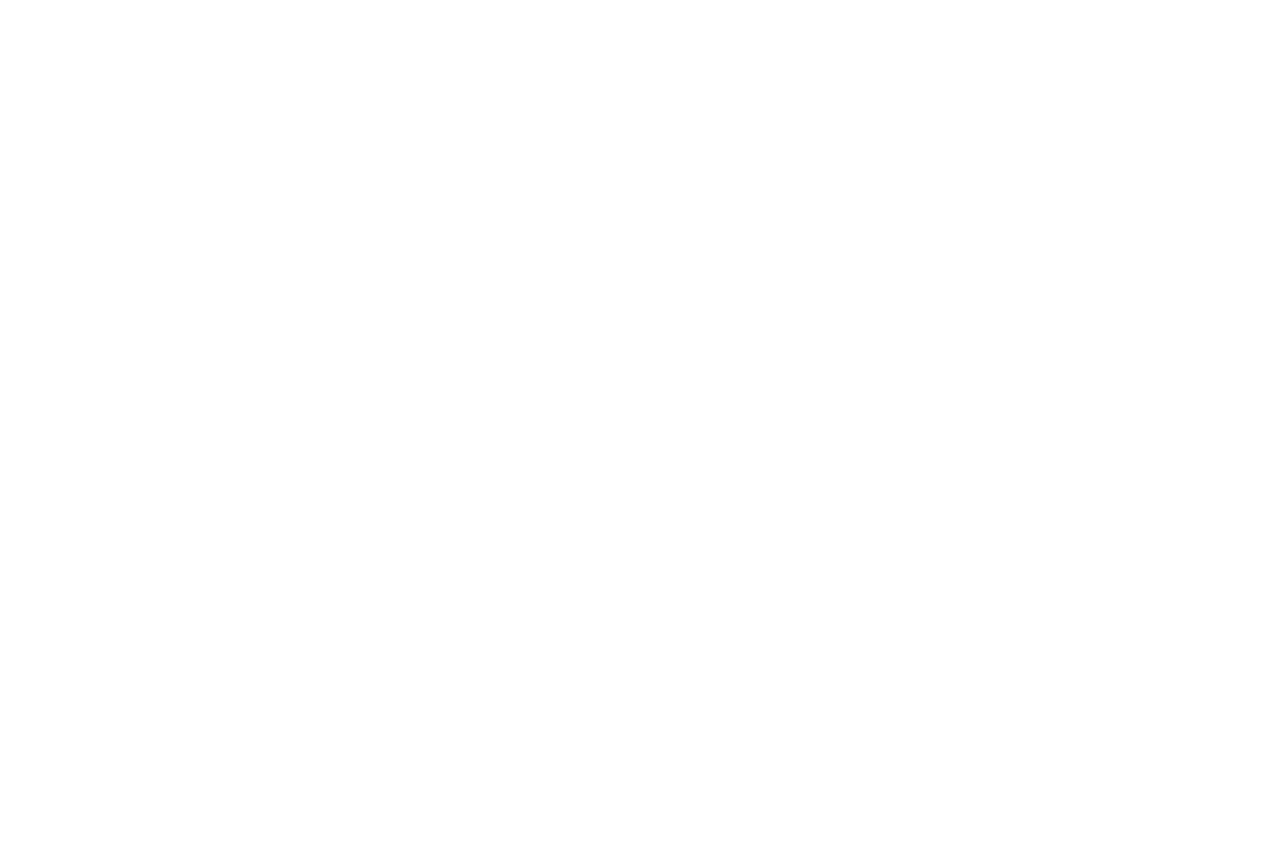
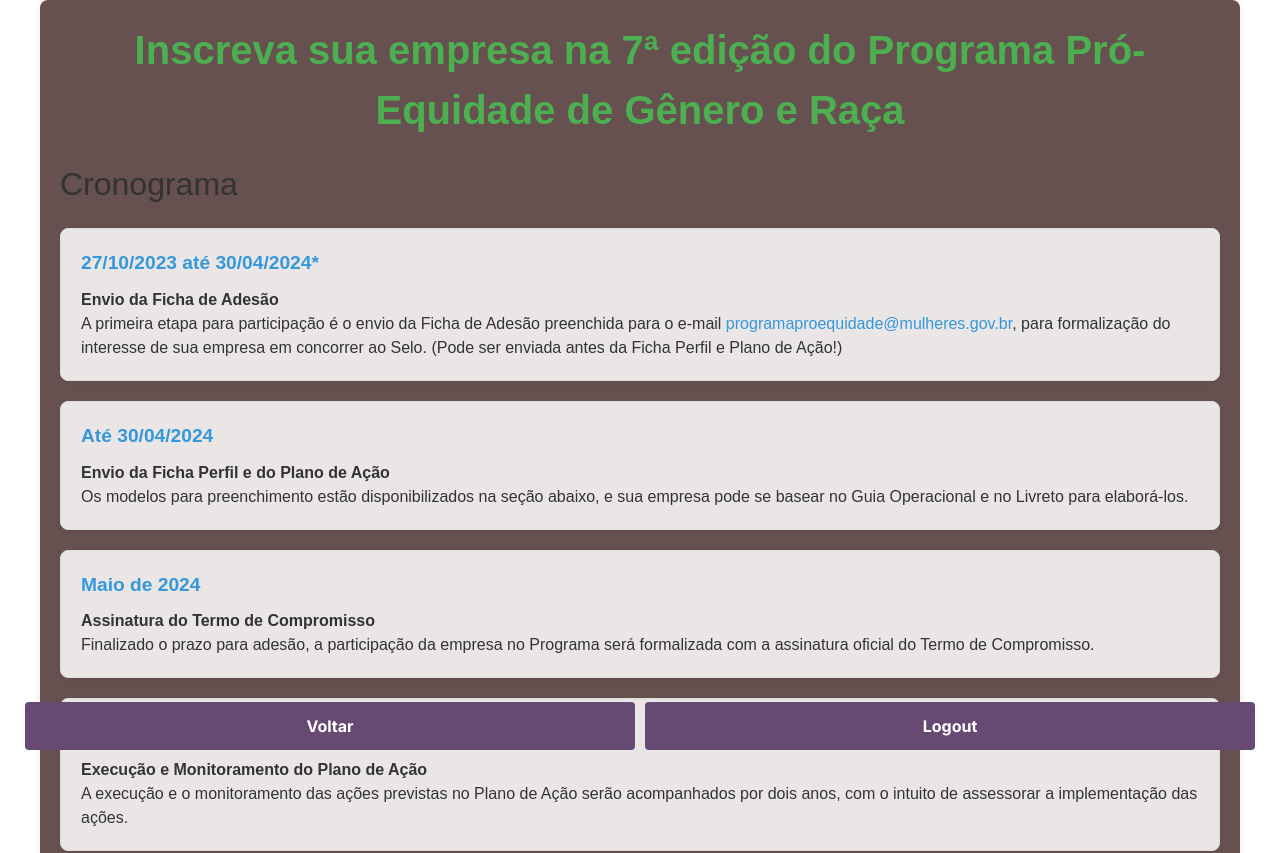
Before and after one commit to Klaudio0707/oucaMinhVoz, a React (Create React App) app: page /Cronograma in a window 1280 px wide. Before the commit this address had no page. Shown: the top 853 px of the page. Before the commit the page ends 800 px from the top, so only its background shows below. Built offline with nearby package versions, Linux system fonts and the light colour scheme; sample sign-in values are in the browser's storage.

Commit message:
projeto atualizado

```diff
--- a/src/App.js
+++ b/src/App.js
@@ -10,6 +10,7 @@
 import GovernoDashboard from './pages/DashboardGoverno';
 import FichaInteresse from './pages/FichaInteresse';
 import DashboardGovernoII from './pages/DashboardGovernoII';
+import Cronograma from './pages/Cronograma';
 import PlanoAcao from './pages/PlanoAcao';
 import Dados from './pages/Dados';
 import GlobalButtons from './pages/Components/GlobalButtons';
@@ -119,6 +120,15 @@
             </ProtectedRoute>
           }
           />
+           <Route
+          path="/Cronograma"
+          element={
+            <ProtectedRoute>
+            <Cronograma/>
+              <GlobalButtons />
+            </ProtectedRoute>
+          }
+          />
       </Routes>
     </Router>
           </UserProvider>
--- a/src/apiFake/db.json
+++ b/src/apiFake/db.json
@@ -2,7 +2,7 @@
   "users": [
     {
       "id": "1786",
-      "nomeRepresentante": "Administrador",
+      "nomeRepresentante": "Ministerio do Trabalho",
       "email": "admin@governo.br",
       "senha": "123456",
       "cnpj": "12345678000190",
--- a/src/pages/Cronograma.js
+++ b/src/pages/Cronograma.js
@@ -1,5 +1,5 @@
 import React from "react";
-import styles from "./Styles/InscricaoPrograma.module.css";
+import styles from "./Styles/Cronograma.module.css";
 
 function Cronograma() {
   return (
--- a/src/pages/DashboardGoverno.js
+++ b/src/pages/DashboardGoverno.js
@@ -56,13 +56,13 @@
             <strong>Bem-vindo, {userData.nomeRepresentante || "Usuário"}!</strong>
             <br />
             <span>
-              <strong>Administrador:</strong> Governo
+              <strong>Ministério:</strong> Ministerio do Trabalho
             </span>
           </div>
           <div className={style["user-email"]}>
             {userData.email || "Email não informado"}
           </div>
-          <strong>CNPJ: {userData.cnpj || "CNPJ não informado"}</strong>
+
         </div>
 
         {/* Exibir contagem de usuários cadastrados */}
--- a/src/pages/Login.js
+++ b/src/pages/Login.js
@@ -48,11 +48,11 @@
   return (
     <div>
 
+    <div className={style['login-container']}>
     <div className={style["logo-container"]}>
 <img src={logo} alt="logo empresa"className={style["logo-img"]}/>
 
 </div>
-    <div className={style['login-container']}>
       <form className={style['login-form']} onSubmit={handleSubmit}>
         <h2>Login</h2>
 
--- a/src/pages/Styles/Cronograma.module.css
+++ b/src/pages/Styles/Cronograma.module.css
@@ -4,9 +4,10 @@
     padding: 20px;
     font-family: Arial, sans-serif;
     color: #333;
-    background-color: #f9f9f9;
+    background-color: #675050;
     border-radius: 8px;
     box-shadow: 0 4px 8px rgba(0, 0, 0, 0.1);
+    margin-bottom: 60px;
   }
 
   .title {
@@ -33,7 +34,7 @@
   }
 
   .timeline-item {
-    background: #fff;
+    background: #eae6e6;
     border: 1px solid #ddd;
     border-radius: 8px;
     padding: 20px;
@@ -65,5 +66,6 @@
     font-size: 0.9rem;
     color: #666;
     margin-top: 20px;
+
     text-align: center;
   }
--- a/src/pages/Styles/Dashboard_Governo.module.css
+++ b/src/pages/Styles/Dashboard_Governo.module.css
@@ -23,7 +23,7 @@
   .card {
     flex: 1;
     background-color: #007BFF;
-    color: white;
+    color: rgb(202, 198, 198);
     padding: 20px;
     border-radius: 8px;
     text-align: center;
--- a/src/pages/Styles/Login.module.css
+++ b/src/pages/Styles/Login.module.css
@@ -20,7 +20,7 @@
 }
 
 .logo-img {
-  width: 20%; /* Ajusta o tamanho do logo */
+  width: 70%; /* Ajusta o tamanho do logo */
   max-width: 200px; /* Define um limite máximo */
   height: auto;
   margin-bottom: 20px; /* Espaço entre o logo e o próximo elemento */
--- a/src/pages/Styles/SuportPage.module.css
+++ b/src/pages/Styles/SuportPage.module.css
@@ -4,6 +4,7 @@
   padding: 20px;
   max-width: 800px;
   margin: 0 auto;
+  background: linear-gradient(135deg, #8e44ad, #3498db);
 }
 
 .header {
@@ -27,7 +28,7 @@
 }
 
 .formSection, .serviceList {
-  background-color: #f9f9f9;
+  background-color: #a19999;
   border: 1px solid #ddd;
   border-radius: 8px;
   padding: 20px;
```
